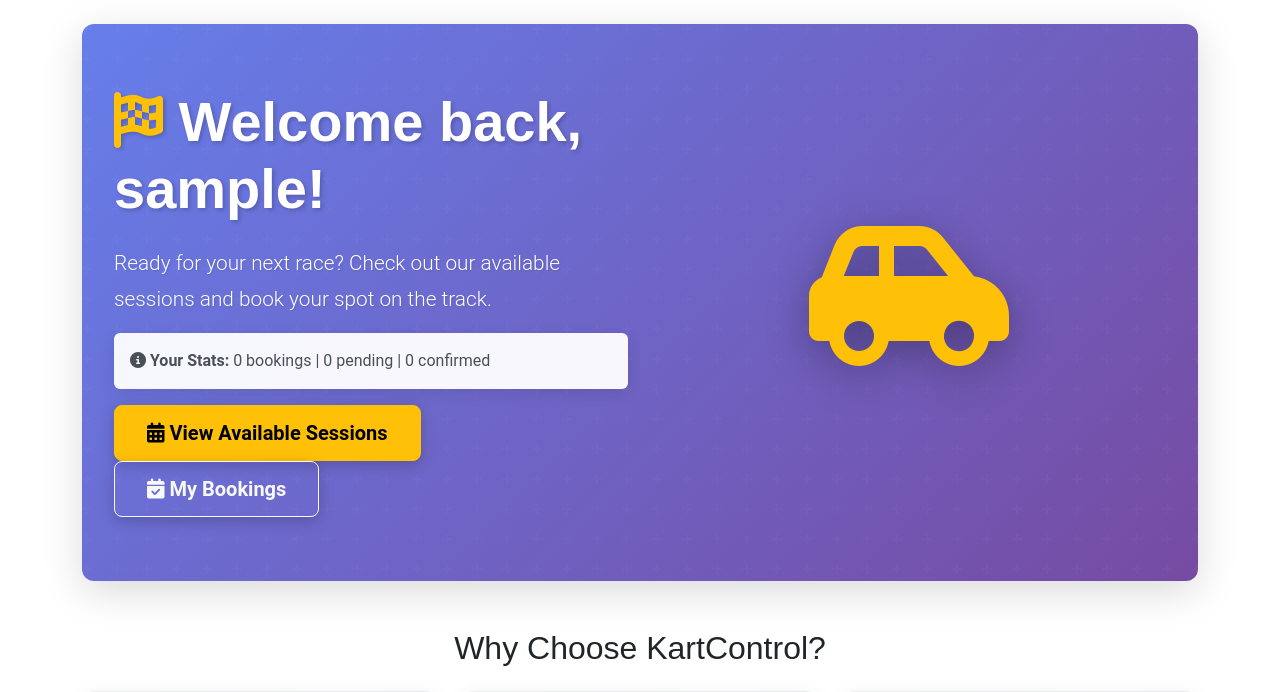
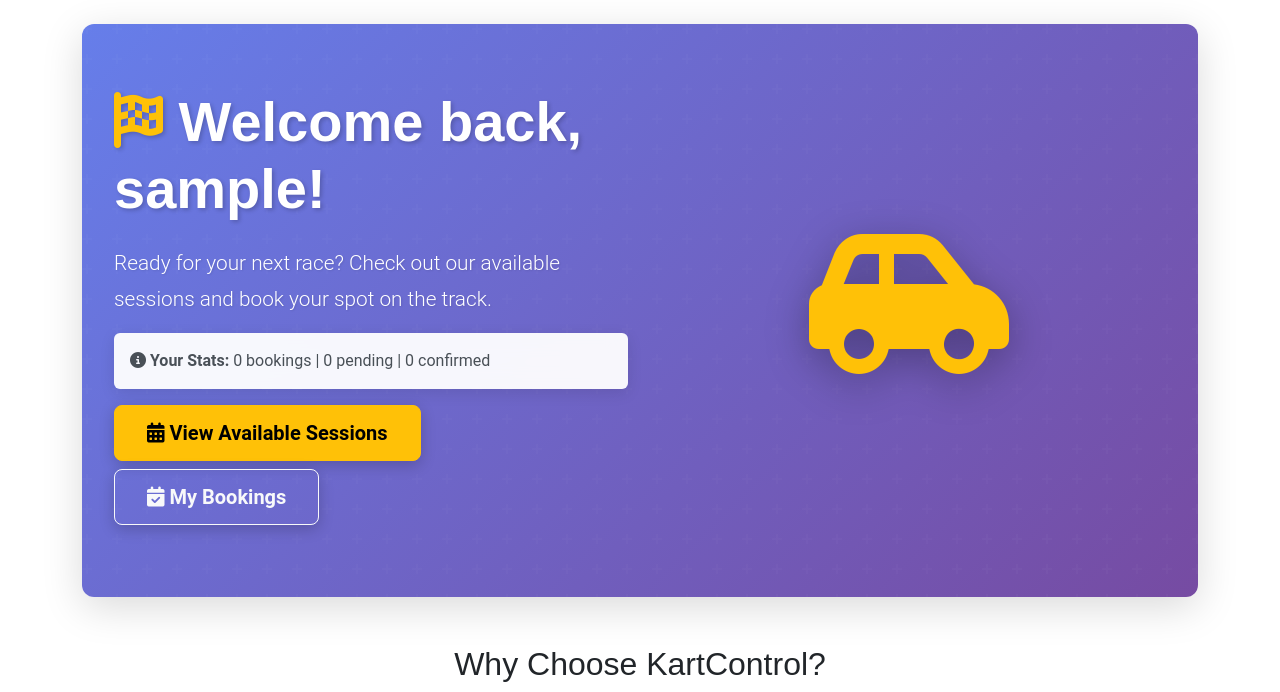
Before and after one commit to antfildes10/Project-4, a Django app: page / in a window 1280 px wide. Shown: the part 62-754 px from the top of the page. Run offline with Django 5.2, Linux system fonts and the light colour scheme; the visitor is signed in with stand-in values (Sample User, id 1); data that the repository does not hold is empty.

Commit message:
style: add spacing between buttons on landing page
- Add mb-2 class to both "View Available Sessions" and "My Bookings" buttons
- Ensures proper spacing when buttons wrap on smaller screens
- Improves visual hierarchy and readability

🤖 Generated with [Claude Code](https://claude.com/claude-code)

Co-Authored-By: Claude <noreply@anthropic.com>

```diff
--- a/templates/core/home.html
+++ b/templates/core/home.html
@@ -32,11 +32,11 @@
             {{ user_confirmed_count }} confirmed
           </div>
           <a href="{% url 'sessions:session_list' %}"
-             class="btn btn-warning btn-lg me-2">
+             class="btn btn-warning btn-lg me-2 mb-2">
             <i class="fas fa-calendar-alt"></i> View Available Sessions
           </a>
           <a href="{% url 'bookings:booking_list' %}"
-             class="btn btn-outline-light btn-lg">
+             class="btn btn-outline-light btn-lg mb-2">
             <i class="fas fa-calendar-check"></i> My Bookings
           </a>
         {% else %}
```
